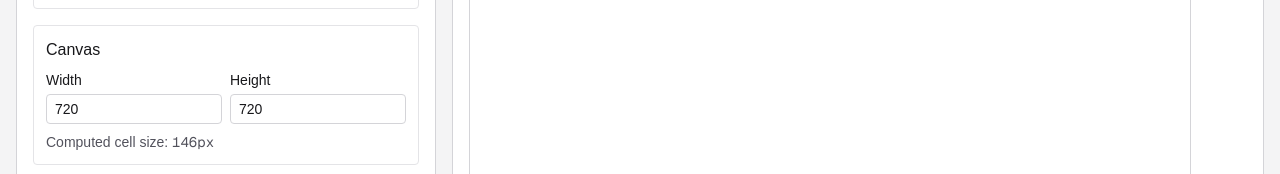
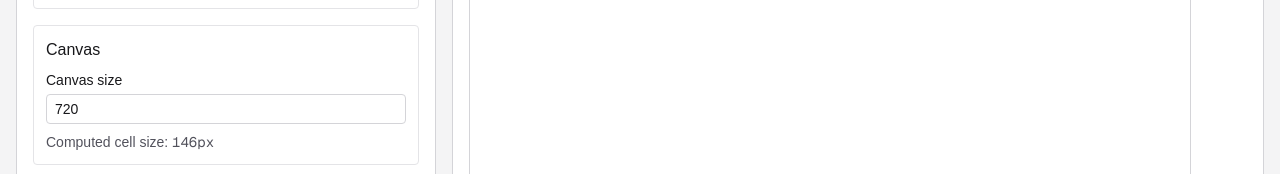
Before and after one commit to motiwalam/sloanes-knights, a Next.js app: page / in a window 1280 px wide. Shown: the part 208-382 px from the top of the page. Built offline with nearby package versions, Linux system fonts and the light colour scheme.

Commit message:
force canvas always square

```diff
--- a/app/page.tsx
+++ b/app/page.tsx
@@ -241,8 +241,7 @@ export default function Home() {
     const second = createPresetPlayerDraft([first], PLAYER_PRESETS[0]);
     return [first, second];
   });
-  const [canvasWidth, setCanvasWidth] = useState(720);
-  const [canvasHeight, setCanvasHeight] = useState(720);
+  const [canvasSize, setCanvasSize] = useState(720);
   const [pixels, setPixels] = useState<Pixel[]>([]);
   const [error, setError] = useState<string | null>(null);
   const [bulkMoveModalPlayerId, setBulkMoveModalPlayerId] = useState<
@@ -256,9 +255,9 @@ export default function Home() {
     () =>
       Math.max(
         1,
-        Math.floor(Math.min(canvasWidth, canvasHeight) / Math.sqrt(spiralSize)),
+        Math.floor(canvasSize / Math.sqrt(spiralSize)),
       ),
-    [canvasWidth, canvasHeight, spiralSize],
+    [canvasSize, spiralSize],
   );
   const isCellSizeTooSmall = cellSize < MIN_RECOMMENDED_CELL_SIZE;
   const bulkMoveTargetPlayer =
@@ -293,12 +292,12 @@ export default function Home() {
     const context = canvas.getContext("2d");
     if (!context) return;
 
-    context.clearRect(0, 0, canvasWidth, canvasHeight);
+    context.clearRect(0, 0, canvasSize, canvasSize);
     context.fillStyle = "#ffffff";
-    context.fillRect(0, 0, canvasWidth, canvasHeight);
+    context.fillRect(0, 0, canvasSize, canvasSize);
 
-    const originX = canvasWidth / 2;
-    const originY = canvasHeight / 2;
+    const originX = canvasSize / 2;
+    const originY = canvasSize / 2;
 
     for (const pixel of pixels) {
       const drawX = Math.round(
@@ -310,7 +309,7 @@ export default function Home() {
       context.fillStyle = pixel.color;
       context.fillRect(drawX, drawY, cellSize, cellSize);
     }
-  }, [pixels, canvasWidth, canvasHeight, cellSize]);
+  }, [pixels, canvasSize, cellSize]);
 
   function updatePlayer(
     playerId: string,
@@ -365,11 +364,8 @@ export default function Home() {
       if (!Number.isInteger(layers) || layers < 0) {
         throw new Error("Layers must be a non-negative integer.");
       }
-      if (!Number.isInteger(canvasWidth) || canvasWidth <= 0) {
-        throw new Error("Canvas width must be a positive integer.");
-      }
-      if (!Number.isInteger(canvasHeight) || canvasHeight <= 0) {
-        throw new Error("Canvas height must be a positive integer.");
+      if (!Number.isInteger(canvasSize) || canvasSize <= 0) {
+        throw new Error("Canvas size must be a positive integer.");
       }
       console.log(
         "running simulation with",
@@ -441,31 +437,16 @@ export default function Home() {
 
           <div className="space-y-2 rounded border border-zinc-200 p-3">
             <h2 className="font-medium">Canvas</h2>
-            <div className="grid grid-cols-2 gap-2">
+            <div className="grid grid-cols-1 gap-2">
               <label className="flex flex-col gap-1 text-sm">
-                Width
+                Canvas size
                 <input
                   type="number"
                   min={1}
                   step={1}
-                  value={canvasWidth}
+                  value={canvasSize}
                   onChange={(event) =>
-                    setCanvasWidth(
-                      Math.max(1, parseIntegerInput(event.target.value, 1)),
-                    )
-                  }
-                  className="rounded border border-zinc-300 px-2 py-1"
-                />
-              </label>
-              <label className="flex flex-col gap-1 text-sm">
-                Height
-                <input
-                  type="number"
-                  min={1}
-                  step={1}
-                  value={canvasHeight}
-                  onChange={(event) =>
-                    setCanvasHeight(
+                    setCanvasSize(
                       Math.max(1, parseIntegerInput(event.target.value, 1)),
                     )
                   }
@@ -480,7 +461,7 @@ export default function Home() {
             {isCellSizeTooSmall ? (
               <p className="text-sm text-amber-700">
                 The computed cell size is very small ({cellSize}px). Increase
-                the canvas width or height to keep the spiral visible.
+                the canvas size to keep the spiral visible.
               </p>
             ) : null}
           </div>
@@ -891,8 +872,8 @@ export default function Home() {
           <h2 className="mb-3 text-lg font-semibold">Canvas Output</h2>
           <canvas
             ref={canvasRef}
-            width={canvasWidth}
-            height={canvasHeight}
+            width={canvasSize}
+            height={canvasSize}
             className="max-w-full border border-zinc-300 bg-white"
           />
         </section>
```
